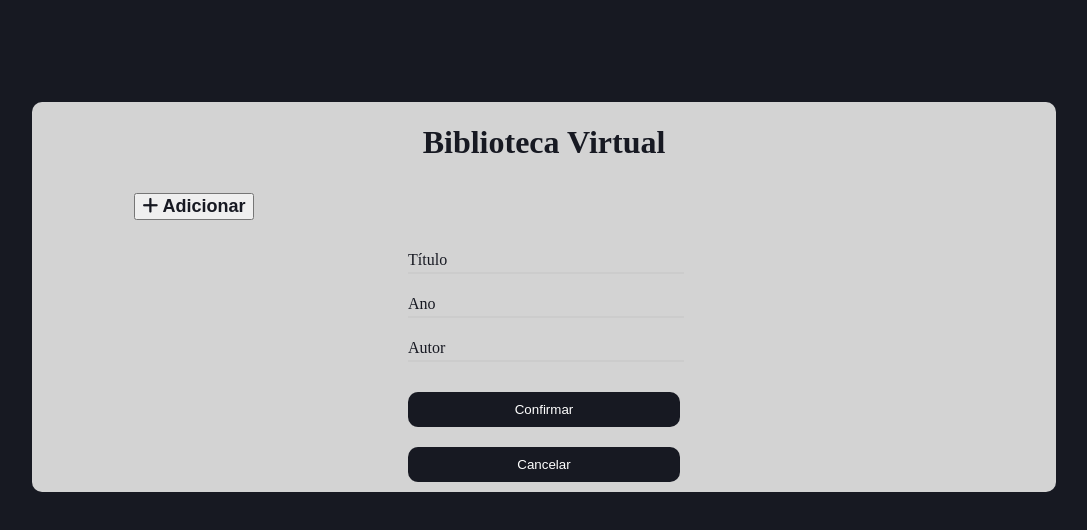
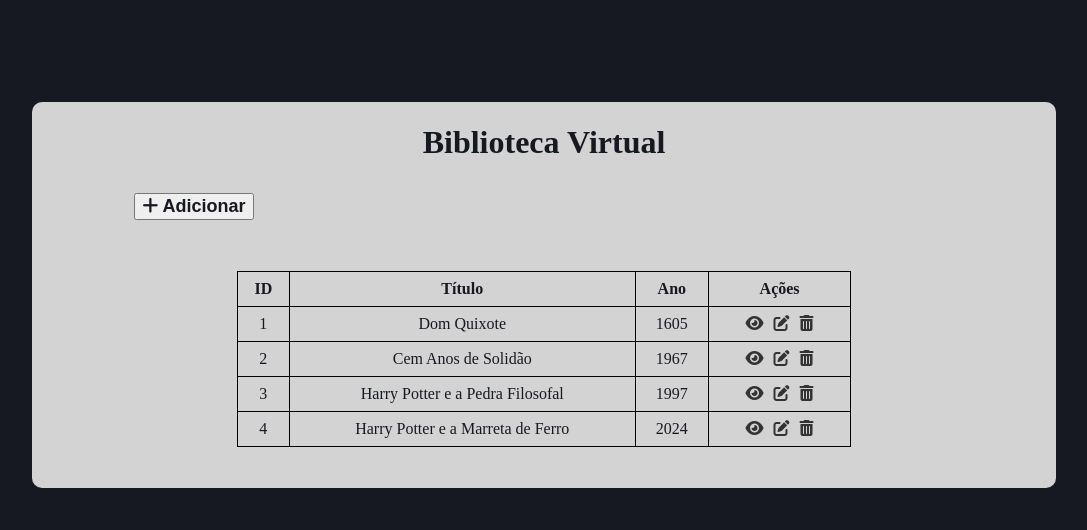
Before and after one commit to MarcusCastilhos/firstAngularProject, an Angular app: page / in a window 1280 px wide. Shown: the top 530 px of the page, without its empty margins (96-1183 px from the left). Built offline with nearby package versions, Linux system fonts and the light colour scheme; data requests are answered from the project's data file.

Commit message:
fix: translate project

```diff
--- a/db.json
+++ b/db.json
@@ -1,5 +1,5 @@
 {
-  "livros": [
+  "books": [
     {
       "id": 1,
       "title": "Dom Quixote",
--- a/src/app/app.component.html
+++ b/src/app/app.component.html
@@ -1,8 +1,8 @@
 <div class="container">
   <div class="content-container">
-    <app-titulo />
+    <app-title />
     <app-add-book (addBook)="onAddBook()" />
-    <app-livros-tabela *ngIf="!isAddingBook" />
+    <app-books-table *ngIf="!isAddingBook" />
     <app-add-book-form
       *ngIf="isAddingBook"
       (bookAdded)="onBookAdded()"
--- a/src/app/app.component.ts
+++ b/src/app/app.component.ts
@@ -1,7 +1,7 @@
 import { Component } from '@angular/core';
-import { LivrosService } from './services/livros.service';
-import { LivrosTabelaComponent } from './components/livros-tabela/livros-tabela.component';
-import { TituloComponent } from './components/titulo/titulo.component';
+import { BooksService } from './services/books.service';
+import { BooksTableComponent } from './components/books-table/books-table.component';
+import { TitleComponent } from './components/title/title.component';
 import { AddBookComponent } from './components/add-book/add-book.component';
 import { AddBookFormComponent } from './components/add-book-form/add-book-form.component';
 import { CommonModule } from '@angular/common';
@@ -13,15 +13,15 @@ import { CommonModule } from '@angular/common';
   styleUrls: ['./app.component.scss'],
   imports: [
     CommonModule,
-    LivrosTabelaComponent,
-    TituloComponent,
+    BooksTableComponent,
+    TitleComponent,
     AddBookComponent,
     AddBookFormComponent,
   ],
-  providers: [LivrosService],
+  providers: [BooksService],
 })
 export class AppComponent {
-  isAddingBook = true;
+  isAddingBook = false;
 
   onAddBook() {
     this.isAddingBook = true;
--- /dev/null
+++ b/src/app/components/books-table/books-table.component.html
@@ -0,0 +1,24 @@
+<div class="container">
+  <table class="table-wp">
+    <thead>
+      <tr>
+        <th>ID</th>
+        <th>Título</th>
+        <th>Ano</th>
+        <th>Ações</th>
+      </tr>
+    </thead>
+    <tbody>
+      <tr *ngFor="let book of books">
+        <td>{{ book.id }}</td>
+        <td>{{ book.title }}</td>
+        <td>{{ book.year }}</td>
+        <td>
+          <i class="fas fa-eye" (click)="showBooks(book.id)"></i>
+          <i class="fas fa-edit" (click)="editBook(book.id)"></i>
+          <i class="fas fa-trash-alt" (click)="deleteBook(book.id)"></i>
+        </td>
+      </tr>
+    </tbody>
+  </table>
+</div>
--- a/src/app/components/livros-tabela/livros-tabela.component.ts
+++ b/src/app/components/books-table/books-table.component.ts
@@ -1,34 +1,34 @@
 import { Component, OnInit } from '@angular/core';
-import { LivrosService } from '../../services/livros.service';
+import { BooksService } from '../../services/books.service';
 import { CommonModule } from '@angular/common';
 import { HttpClientModule } from '@angular/common/http';
 
-interface Livro {
+interface Book {
   id: number;
   title: string;
   year: number;
 }
 
 @Component({
-  selector: 'app-livros-tabela',
+  selector: 'app-books-table',
   standalone: true,
   imports: [CommonModule, HttpClientModule],
-  templateUrl: './livros-tabela.component.html',
-  styleUrl: './livros-tabela.component.scss',
+  templateUrl: './books-table.component.html',
+  styleUrl: './books-table.component.scss',
 })
-export class LivrosTabelaComponent implements OnInit {
-  livros: Livro[] = [];
+export class BooksTableComponent implements OnInit {
+  books: Book[] = [];
 
-  constructor(private livrosService: LivrosService) {}
+  constructor(private booksService: BooksService) {}
 
   ngOnInit(): void {
-    this.fetchLivros();
+    this.fetchBooks();
   }
 
-  fetchLivros(): void {
-    this.livrosService.getLivros().subscribe({
-      next: (data: Livro[]) => {
-        this.livros = data;
+  fetchBooks(): void {
+    this.booksService.getBooks().subscribe({
+      next: (data: Book[]) => {
+        this.books = data;
       },
       error: (error) => {
         console.error('Erro ao buscar livros:', error);
@@ -37,11 +37,11 @@ export class LivrosTabelaComponent implements OnInit {
     });
   }
 
-  mostrarLivro(id: number): void {
-    this.livrosService.getLivroById(id).subscribe({
-      next: (livro: Livro) => {
+  showBooks(id: number): void {
+    this.booksService.getBookById(id).subscribe({
+      next: (book: Book) => {
         alert(
-          `Detalhes do Livro:\nID: ${livro.id}\nTítulo: ${livro.title}\nAno: ${livro.year}`
+          `Detalhes do Livro:\nID: ${book.id}\nTítulo: ${book.title}\nAno: ${book.year}`
         );
       },
       error: (error) => {
@@ -51,10 +51,10 @@ export class LivrosTabelaComponent implements OnInit {
     });
   }
 
-  editarLivro(id: number): void {
-    this.livrosService.getLivroById(id).subscribe({
-      next: (livro: Livro) => {
-        console.log('Editando livro', livro);
+  editBook(id: number): void {
+    this.booksService.getBookById(id).subscribe({
+      next: (book: Book) => {
+        console.log('Editando livro', book);
       },
       error: (error) => {
         console.error('Erro ao buscar livro para edição:', error);
@@ -63,15 +63,15 @@ export class LivrosTabelaComponent implements OnInit {
     });
   }
 
-  deletarLivro(id: number): void {
+  deleteBook(id: number): void {
     const confirmDelete = confirm(
       'Você tem certeza que deseja deletar este livro?'
     );
     if (confirmDelete) {
-      this.livrosService.deleteLivro(id).subscribe({
+      this.booksService.deleteBook(id).subscribe({
         next: () => {
           console.log('Livro deletado com sucesso');
-          this.fetchLivros();
+          this.fetchBooks();
         },
         error: (error) => {
           console.error('Erro ao deletar livro:', error);
--- a/src/app/components/livros-tabela/livros-tabela.component.html
+++ /dev/null
@@ -1,24 +0,0 @@
-<div class="container">
-  <table class="table-wp">
-    <thead>
-      <tr>
-        <th>ID</th>
-        <th>Título</th>
-        <th>Ano</th>
-        <th>Ações</th>
-      </tr>
-    </thead>
-    <tbody>
-      <tr *ngFor="let livro of livros">
-        <td>{{ livro.id }}</td>
-        <td>{{ livro.title }}</td>
-        <td>{{ livro.year }}</td>
-        <td>
-          <i class="fas fa-eye" (click)="mostrarLivro(livro.id)"></i>
-          <i class="fas fa-edit" (click)="editarLivro(livro.id)"></i>
-          <i class="fas fa-trash-alt" (click)="deletarLivro(livro.id)"></i>
-        </td>
-      </tr>
-    </tbody>
-  </table>
-</div>
--- a/src/app/services/livros.service.ts
+++ b/src/app/services/books.service.ts
@@ -3,7 +3,7 @@ import { HttpClient } from '@angular/common/http';
 import { Observable } from 'rxjs';
 import { environment } from '../../environments/environments';
 
-interface Livro {
+interface Book {
   id: number;
   title: string;
   year: number;
@@ -12,20 +12,20 @@ interface Livro {
 @Injectable({
   providedIn: 'root',
 })
-export class LivrosService {
-  private apiUrl = `${environment.userApi}/livros`;
+export class BooksService {
+  private apiUrl = `${environment.userApi}/books`;
 
   constructor(private http: HttpClient) {}
 
-  getLivros(): Observable<Livro[]> {
-    return this.http.get<Livro[]>(this.apiUrl);
+  getBooks(): Observable<Book[]> {
+    return this.http.get<Book[]>(this.apiUrl);
   }
 
-  getLivroById(id: number): Observable<Livro> {
-    return this.http.get<Livro>(`${this.apiUrl}/${id}`);
+  getBookById(id: number): Observable<Book> {
+    return this.http.get<Book>(`${this.apiUrl}/${id}`);
   }
 
-  deleteLivro(id: number): Observable<void> {
+  deleteBook(id: number): Observable<void> {
     return this.http.delete<void>(`${this.apiUrl}/${id}`);
   }
 }
```
Also changed, not shown: src/app/components/title/title.component.ts (added, +10 -0 lines), src/app/components/titulo/titulo.component.ts (deleted, +0 -12 lines), src/app/components/books-table/books-table.component.scss (renamed from src/app/components/livros-tabela/livros-tabela.component.scss), src/app/components/title/title.component.html (renamed from src/app/components/titulo/titulo.component.html), src/app/components/title/title.component.scss (added).
